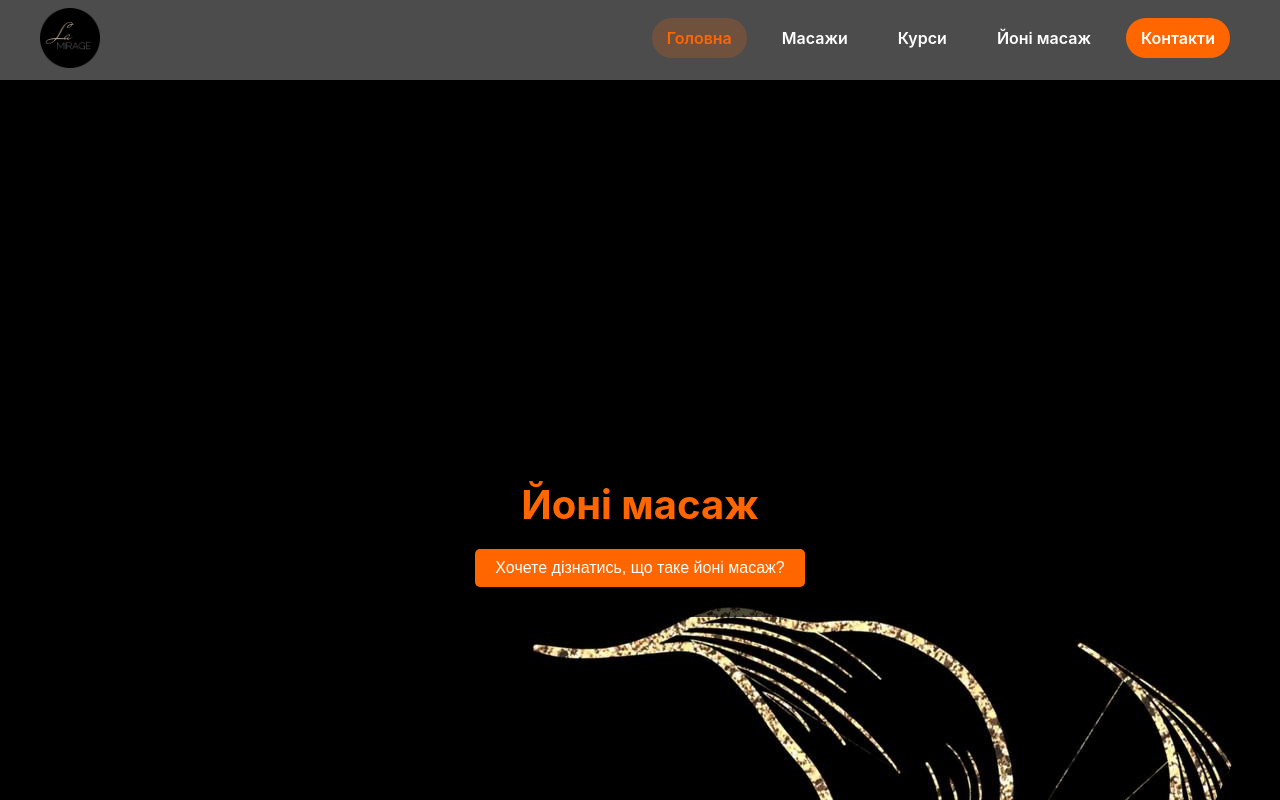
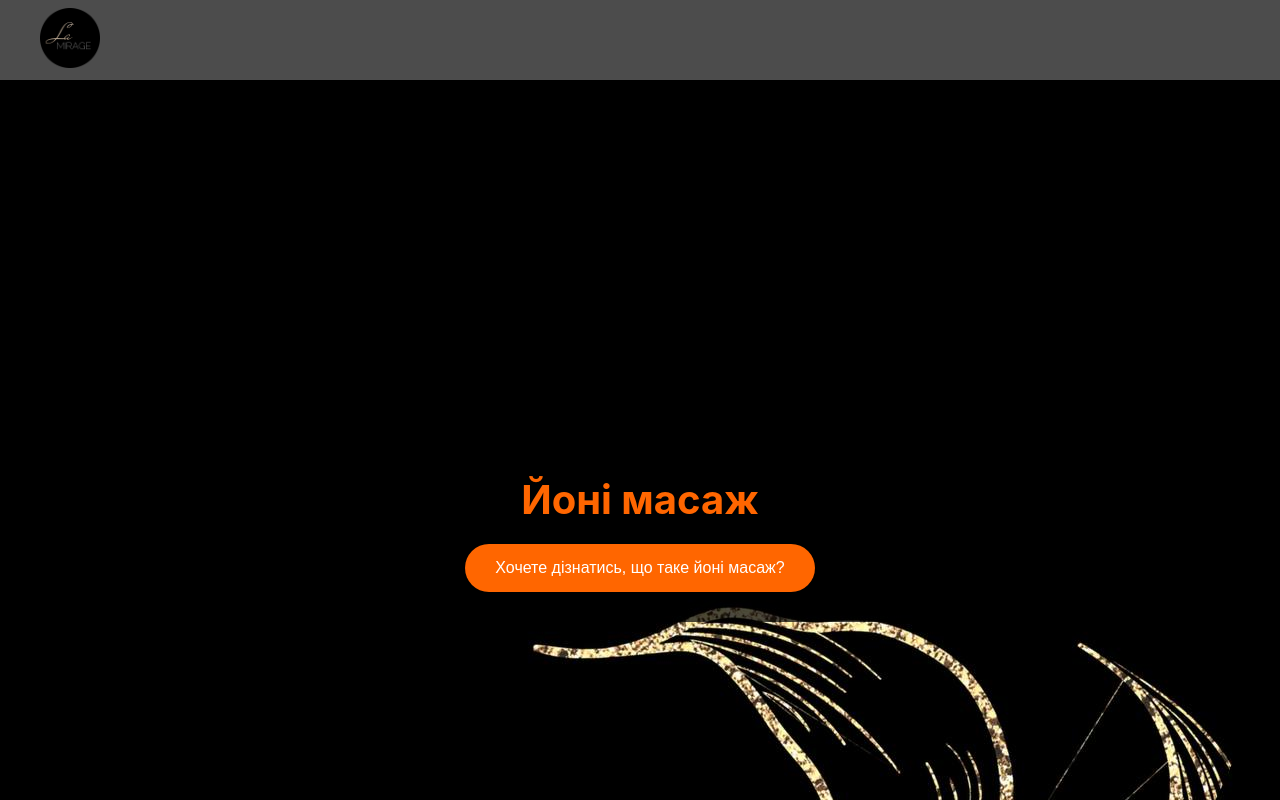
Before and after one commit to Alladdik/lamirage, a React (Create React App) app: page /yoni-massage in a window 1280 px wide. Shown: the top 800 px of the page. Built offline with nearby package versions, Linux system fonts and the light colour scheme.

Commit message:
2 commit

```diff
--- a/src/components/Contact.js
+++ b/src/components/Contact.js
@@ -18,6 +18,10 @@ const ContactContainer = styled.div`
   background-size: cover;
   background-position: center;
   color: #fff;
+
+  @media (max-width: 768px) {
+    padding: 20px;
+  }
 `;
 
 const Content = styled.div`
@@ -25,14 +29,24 @@ const Content = styled.div`
   padding: 30px;
   border-radius: 15px;
   max-width: 800px;
+  width: 100%;
   text-align: center;
   animation: ${fadeIn} 1s ease-in;
+
+  @media (max-width: 768px) {
+    padding: 20px;
+  }
 `;
 
 const Title = styled.h1`
   font-size: 2.5rem;
   margin-bottom: 30px;
   color: #ff6600;
+
+  @media (max-width: 768px) {
+    font-size: 2rem;
+    margin-bottom: 20px;
+  }
 `;
 
 const ContactInfo = styled.div`
@@ -40,11 +54,17 @@ const ContactInfo = styled.div`
   flex-wrap: wrap;
   justify-content: center;
   gap: 20px;
+
+  @media (max-width: 768px) {
+    flex-direction: column;
+    align-items: stretch;
+  }
 `;
 
 const ContactItem = styled.a`
   display: flex;
   align-items: center;
+  justify-content: center;
   padding: 15px 25px;
   background: linear-gradient(45deg, #ff6600, #ff8533);
   color: white;
@@ -53,6 +73,7 @@ const ContactItem = styled.a`
   transition: all 0.3s ease;
   box-shadow: 0 4px 6px rgba(0, 0, 0, 0.1);
   cursor: pointer;
+  font-size: 1rem;
 
   &:hover {
     transform: translateY(-5px);
@@ -62,6 +83,11 @@ const ContactItem = styled.a`
   svg {
     margin-right: 10px;
     font-size: 1.2em;
+  }
+
+  @media (max-width: 768px) {
+    padding: 12px 20px;
+    font-size: 0.9rem;
   }
 `;
 
@@ -75,6 +101,12 @@ const CopyMessage = styled.div`
   padding: 15px;
   border-radius: 5px;
   animation: ${fadeIn} 0.3s ease-in;
+  z-index: 1000;
+
+  @media (max-width: 768px) {
+    width: 80%;
+    text-align: center;
+  }
 `;
 
 const Contact = () => {
--- a/src/components/Home.js
+++ b/src/components/Home.js
@@ -5,6 +5,7 @@ const fadeIn = keyframes`
   from { opacity: 0; }
   to { opacity: 1; }
 `;
+
 const HomeContainer = styled.div`
   text-align: center;
   padding: 40px;
@@ -17,6 +18,10 @@ const HomeContainer = styled.div`
   background-size: cover;
   background-position: center;
   color: #fff;
+
+  @media (max-width: 768px) {
+    padding: 20px;
+  }
 `;
 
 const Content = styled.div`
@@ -24,13 +29,23 @@ const Content = styled.div`
   padding: 30px;
   border-radius: 15px;
   max-width: 800px;
+  width: 90%;
   animation: ${fadeIn} 1s ease-in;
+
+  @media (max-width: 768px) {
+    padding: 20px;
+    width: 95%;
+  }
 `;
 
 const Title = styled.h1`
   font-size: 2.5rem;
   margin-bottom: 20px;
   color: #ff6600;
+
+  @media (max-width: 768px) {
+    font-size: 2rem;
+  }
 `;
 
 const ProfileImage = styled.img`
@@ -39,12 +54,21 @@ const ProfileImage = styled.img`
   border-radius: 50%;
   margin-bottom: 20px;
   border: 3px solid #ff6600;
+
+  @media (max-width: 768px) {
+    width: 150px;
+    height: 150px;
+  }
 `;
 
 const Description = styled.p`
   font-size: 1.2rem;
   line-height: 1.6;
   margin-bottom: 20px;
+
+  @media (max-width: 768px) {
+    font-size: 1rem;
+  }
 `;
 
 const Highlight = styled.span`
@@ -57,7 +81,12 @@ const ClientCount = styled.div`
   font-weight: bold;
   color: #ff6600;
   margin-top: 20px;
+
+  @media (max-width: 768px) {
+    font-size: 1.3rem;
+  }
 `;
+
 const Home = () => {
   return (
     <HomeContainer>
--- a/src/components/Navbar.js
+++ b/src/components/Navbar.js
@@ -16,6 +16,11 @@ const Nav = styled.nav`
   padding: 0 20px;
   box-shadow: 0 2px 10px rgba(0, 0, 0, 0.3);
   z-index: 1000;
+
+  @media (max-width: 768px) {
+    height: auto;
+    padding: 10px;
+  }
 `;
 
 const NavContainer = styled.div`
@@ -24,10 +29,18 @@ const NavContainer = styled.div`
   align-items: center;
   max-width: 1200px;
   width: 100%;
+
+  @media (max-width: 768px) {
+    flex-direction: column;
+  }
 `;
 
 const Logo = styled.img`
   height: 60px;
+
+  @media (max-width: 768px) {
+    margin-bottom: 10px;
+  }
 `;
 
 const NavItems = styled.ul`
@@ -35,10 +48,20 @@ const NavItems = styled.ul`
   list-style: none;
   padding: 0;
   margin: 0;
+
+  @media (max-width: 768px) {
+    flex-direction: column;
+    width: 100%;
+  }
 `;
 
 const NavItem = styled.li`
   margin: 0 10px;
+
+  @media (max-width: 768px) {
+    margin: 5px 0;
+    width: 100%;
+  }
 `;
 
 const NavLink = styled(Link)`
@@ -82,6 +105,13 @@ const NavLink = styled(Link)`
     color: #ff6600;
     background: rgba(255, 102, 0, 0.2);
   }
+
+  @media (max-width: 768px) {
+    display: block;
+    text-align: center;
+    width: 100%;
+    border-radius: 0;
+  }
 `;
 
 const ContactButton = styled(NavLink)`
@@ -92,23 +122,47 @@ const ContactButton = styled(NavLink)`
     background: #ff8533;
     color: white;
   }
+
+  @media (max-width: 768px) {
+    margin-top: 10px;
+  }
 `;
 
+const MenuToggle = styled.div`
+  display: none;
+  cursor: pointer;
+  font-size: 24px;
+  color: white;
+
+  @media (max-width: 768px) {
+    display: block;
+    position: absolute;
+    top: 20px;
+    right: 20px;
+  }
+`;
 const Navbar = () => {
   const [activeLink, setActiveLink] = useState('home');
+  const [isMenuOpen, setIsMenuOpen] = useState(false);
 
+  const toggleMenu = () => {
+    setIsMenuOpen(!isMenuOpen);
+  };
   return (
     <Nav>
       <NavContainer>
         <Link to="/">
           <Logo src="/logo.PNG" alt="La Mirage Studio Logo" />
         </Link>
-        <NavItems>
+        <MenuToggle onClick={toggleMenu}>
+          {isMenuOpen ? '✕' : '☰'}
+        </MenuToggle>
+        <NavItems style={{ display: isMenuOpen ? 'flex' : 'none' }}>
           <NavItem>
             <NavLink
               to="/"
               className={activeLink === 'home' ? 'active' : ''}
-              onClick={() => setActiveLink('home')}
+              onClick={() => { setActiveLink('home'); setIsMenuOpen(false); }}
             >
               Головна
             </NavLink>
@@ -117,7 +171,7 @@ const Navbar = () => {
             <NavLink
               to="/massages"
               className={activeLink === 'massages' ? 'active' : ''}
-              onClick={() => setActiveLink('massages')}
+              onClick={() => { setActiveLink('massages'); setIsMenuOpen(false); }}
             >
               Масажи
             </NavLink>
@@ -126,7 +180,7 @@ const Navbar = () => {
             <NavLink
               to="/courses"
               className={activeLink === 'courses' ? 'active' : ''}
-              onClick={() => setActiveLink('courses')}
+              onClick={() => { setActiveLink('courses'); setIsMenuOpen(false); }}
             >
               Курси
             </NavLink>
@@ -135,7 +189,7 @@ const Navbar = () => {
             <NavLink
               to="/yoni-massage"
               className={activeLink === 'yoni' ? 'active' : ''}
-              onClick={() => setActiveLink('yoni')}
+              onClick={() => { setActiveLink('yoni'); setIsMenuOpen(false); }}
             >
               Йоні масаж
             </NavLink>
@@ -144,7 +198,7 @@ const Navbar = () => {
             <ContactButton
               to="/contact"
               className={activeLink === 'contact' ? 'active' : ''}
-              onClick={() => setActiveLink('contact')}
+              onClick={() => { setActiveLink('contact'); setIsMenuOpen(false); }}
             >
               Контакти
             </ContactButton>
--- a/src/components/YoniMassage.js
+++ b/src/components/YoniMassage.js
@@ -5,6 +5,7 @@ const fadeIn = keyframes`
   from { opacity: 0; }
   to { opacity: 1; }
 `;
+
 const YoniMassageContainer = styled.div`
   padding: 40px;
   min-height: 100vh;
@@ -16,6 +17,10 @@ const YoniMassageContainer = styled.div`
   background-size: cover;
   background-position: center;
   color: #fff;
+
+  @media (max-width: 768px) {
+    padding: 20px;
+  }
 `;
 
 const Content = styled.div`
@@ -23,28 +28,44 @@ const Content = styled.div`
   padding: 30px;
   border-radius: 15px;
   max-width: 800px;
+  width: 90%;
   text-align: center;
   animation: ${fadeIn} 1s ease-in;
+
+  @media (max-width: 768px) {
+    padding: 20px;
+    width: 95%;
+  }
 `;
 
 const Title = styled.h1`
   font-size: 2.5rem;
   margin-bottom: 20px;
   color: #ff6600;
+
+  @media (max-width: 768px) {
+    font-size: 2rem;
+  }
 `;
 
 const Button = styled.button`
   background-color: #ff6600;
   color: white;
   border: none;
-  padding: 10px 20px;
+  padding: 15px 30px;
   font-size: 1rem;
-  border-radius: 5px;
+  border-radius: 50px;
   cursor: pointer;
-  transition: background-color 0.3s;
+  transition: background-color 0.3s, transform 0.3s;
 
   &:hover {
     background-color: #ff8533;
+    transform: translateY(-3px);
+  }
+
+  @media (max-width: 768px) {
+    padding: 12px 25px;
+    font-size: 0.9rem;
   }
 `;
 
@@ -66,10 +87,16 @@ const ModalContent = styled.div`
   padding: 30px;
   border-radius: 15px;
   max-width: 600px;
+  width: 90%;
   max-height: 80vh;
   overflow-y: auto;
   color: #333;
   position: relative;
+
+  @media (max-width: 768px) {
+    padding: 20px;
+    width: 95%;
+  }
 `;
 
 const CloseButton = styled.button`
@@ -80,15 +107,22 @@ const CloseButton = styled.button`
   border: none;
   font-size: 1.5rem;
   cursor: pointer;
+  color: #333;
 `;
 
 const ModalText = styled.p`
   font-size: 1rem;
   line-height: 1.6;
   margin-bottom: 15px;
+
+  @media (max-width: 768px) {
+    font-size: 0.9rem;
+  }
 `;
+
 const YoniMassage = () => {
   const [isModalOpen, setIsModalOpen] = useState(false);
+
   return (
     <YoniMassageContainer>
       <Content>
```
